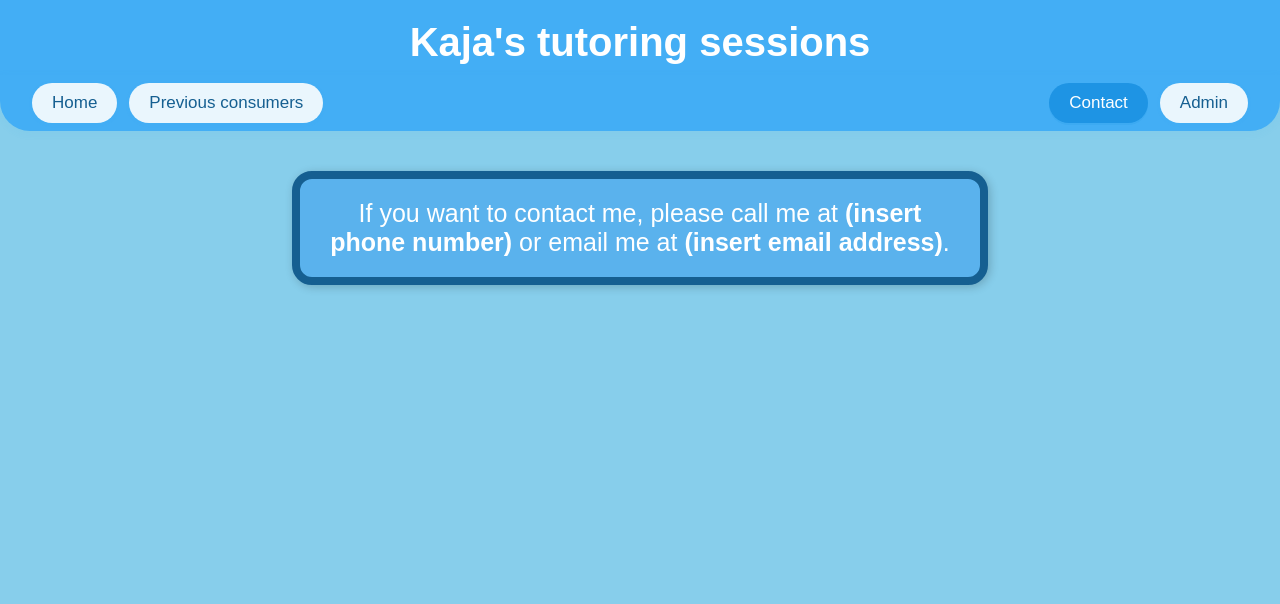
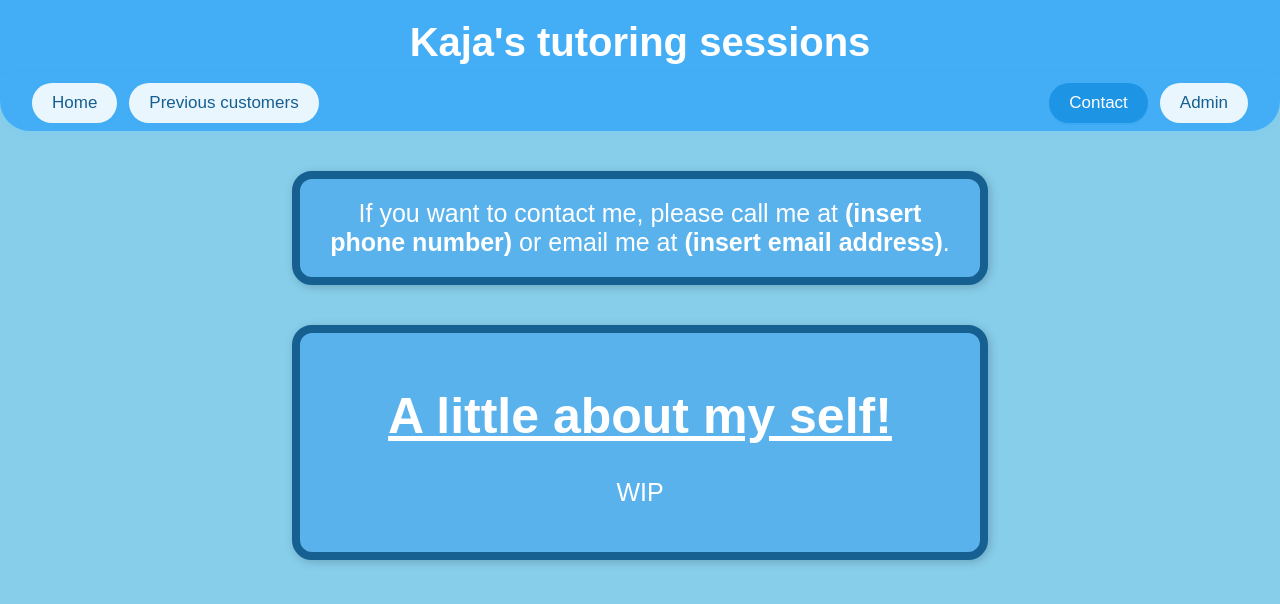
Before and after one commit to filiwal/website-for-my-sister, a website: page kaja-tutoring/public/contact.html in a window 1280 px wide. Drawn offline with Linux system fonts and the light colour scheme.

```diff
--- a/kaja-tutoring/public/contact.html
+++ b/kaja-tutoring/public/contact.html
@@ -138,7 +138,7 @@
   <div class="topnav">
     <div class="topnav-links">
       <a href="home_page.html">Home</a>
-      <a href="prevous_consumers.html">Previous consumers</a>
+      <a href="prevous_consumers.html">Previous customers</a>
     </div>
     <div class="topnav-links right">
       <a class="active" href="contact.html">Contact</a>
@@ -149,6 +149,9 @@
   <div class="box">
     If you want to contact me, please call me at <span class="bold">(insert phone number)</span> or email me at <span class="bold">(insert email address)</span>.
   </div>
+  <div class="box">
+    <h1 class="underline">A little about my self!</h1>
+    <p>WIP</p>
 
 </body>
 </html>
```
Also changed, not shown: kaja-tutoring/public/admin.html (+1 -1 lines), kaja-tutoring/public/home_page.html (+1 -1 lines), kaja-tutoring/public/prevous_consumers.html (+1 -1 lines).
